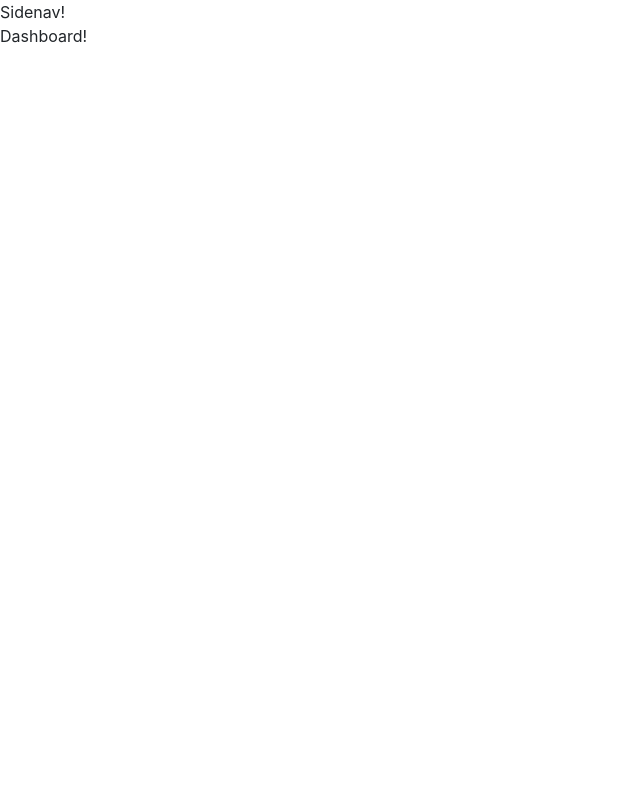
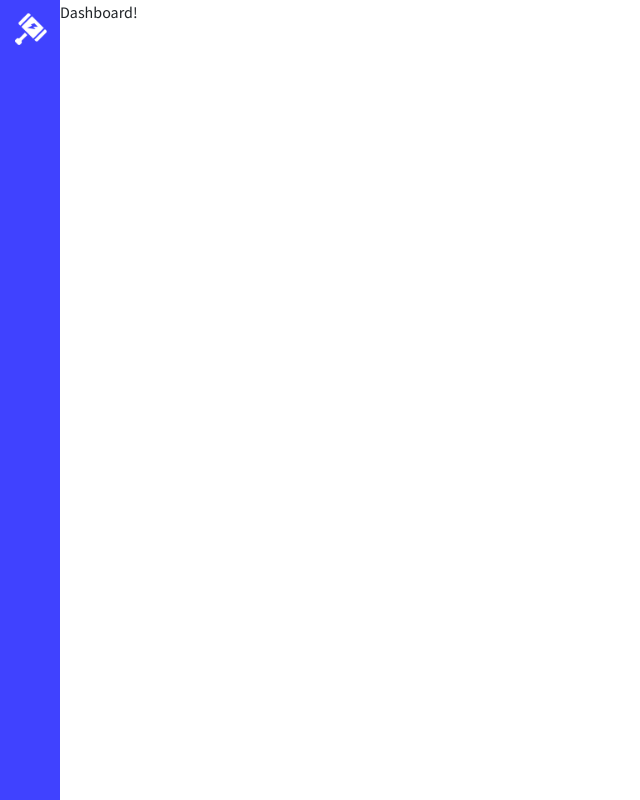
Before and after one commit to alejomejia/Thor-Dashboard, a React (Create React App) app: page / in a window 1280 px wide. Shown: the whole page, without its empty margins (0-640 px from the left). Built offline with nearby package versions, Linux system fonts and the light colour scheme.

Commit message:
Add Sidenav bar and logo

```diff
--- /dev/null
+++ b/src/components/SideNav.js
@@ -0,0 +1,30 @@
+import React, { Component } from 'react';
+import { Link } from 'react-router-dom';
+
+import './styles/SideNav.sass';
+
+import LOGO from '../images/logo.png';
+
+class Sidenav extends Component {
+
+  render(){
+    return(
+      <div id="sidenav" className="sidenav">
+        <div className="sidenav-brand">
+          <Link to="/">
+            <img className="img-fluid" src={LOGO} alt="Thor Dashboard logo" />
+          </Link>
+        </div>
+        <div className="sidenav-menu">
+          <ul className="sidenav-menu-items">
+
+
+          </ul>
+        </div>
+      </div>
+    )
+  }
+
+}
+
+export default Sidenav;
--- a/src/components/Sidenav/index.js
+++ /dev/null
@@ -1,13 +0,0 @@
-import React, { Component } from 'react';
-
-class SidebarNav extends Component {
-
-  render(){
-    return(
-      <div>Sidenav!</div>
-    )
-  }
-
-}
-
-export default SidebarNav;
--- /dev/null
+++ b/src/components/styles/SideNav.sass
@@ -0,0 +1,15 @@
+@import '../../config/variables'
+
+.sidenav
+  position: fixed
+  top: 0
+  bottom: 0
+  z-index: 999
+  width: $sidenav-width
+  background: $p-color
+
+  &-brand
+    padding: 10px
+
+    img
+      border-radius: 3px
--- a/src/config/variables.sass
+++ b/src/config/variables.sass
@@ -7,3 +7,6 @@ $p-color: #4042ff
 $p-color-dark: #3032bf
 $s-color: #3fc3eb
 $s-color-dark: #2e8eab
+
+// Layout
+$sidenav-width: 60px
--- a/src/index.sass
+++ b/src/index.sass
@@ -4,9 +4,10 @@
 
 body
   margin: 0
-  font-family: -apple-system, BlinkMacSystemFont, "Segoe UI", "Roboto", "Oxygen", "Ubuntu", "Cantarell", "Fira Sans", "Droid Sans", "Helvetica Neue", sans-serif
+  font-family: $s-font
+  font-size: 16px
   -webkit-font-smoothing: antialiased
   -moz-osx-font-smoothing: grayscale
 
-code
-  font-family: source-code-pro, Menlo, Monaco, Consolas, "Courier New", monospace
+#content
+  margin-left: $sidenav-width
--- a/src/views/Layout.js
+++ b/src/views/Layout.js
@@ -1,13 +1,15 @@
 import React, { Fragment } from 'react';
 
-import Sidenav from '../components/Sidenav';
+import SideNav from '../components/SideNav';
 
 function Layout(props){
 
   return(
     <Fragment>
-      <Sidenav />
-      {props.children}
+      <SideNav />
+      <div id="content" className="content">
+        {props.children}
+      </div>
     </Fragment>
   )
 
```
Also changed, not shown: src/components/Sidenav/styles/sidenav.sass (deleted).
